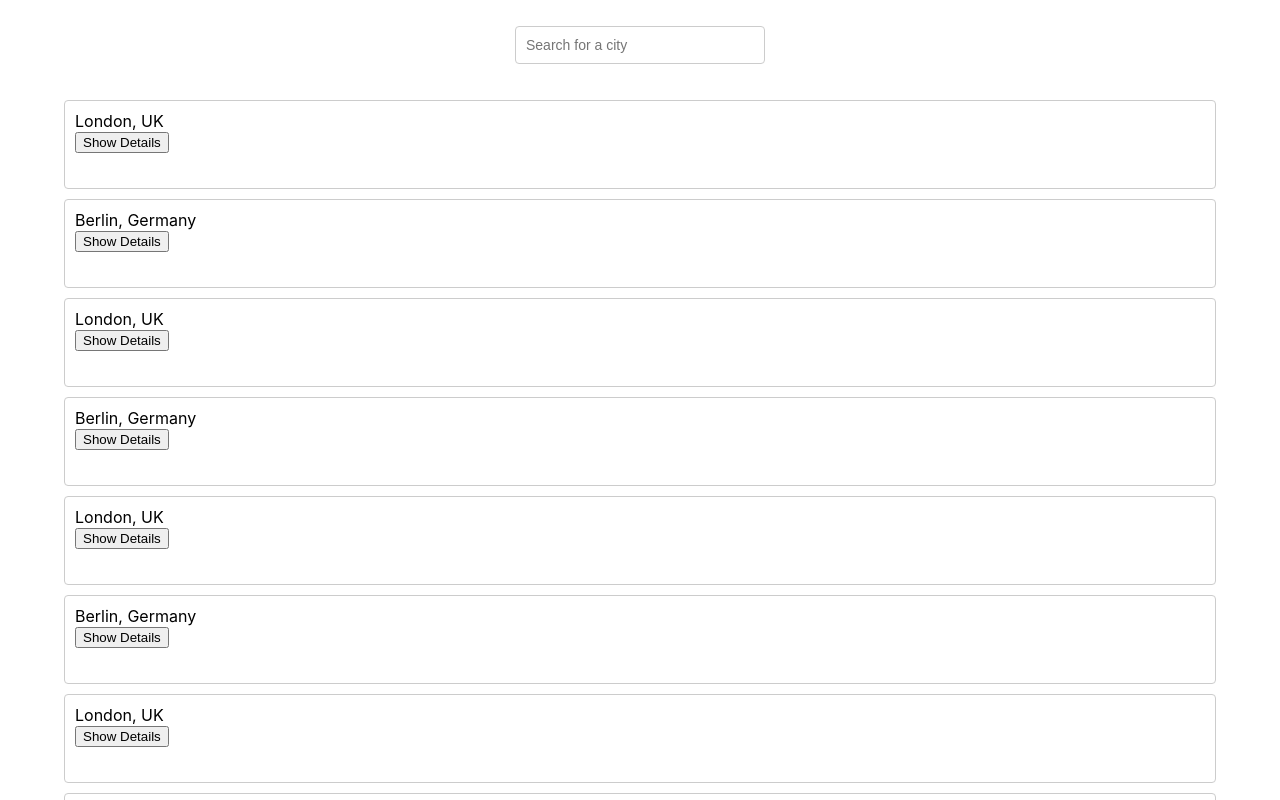
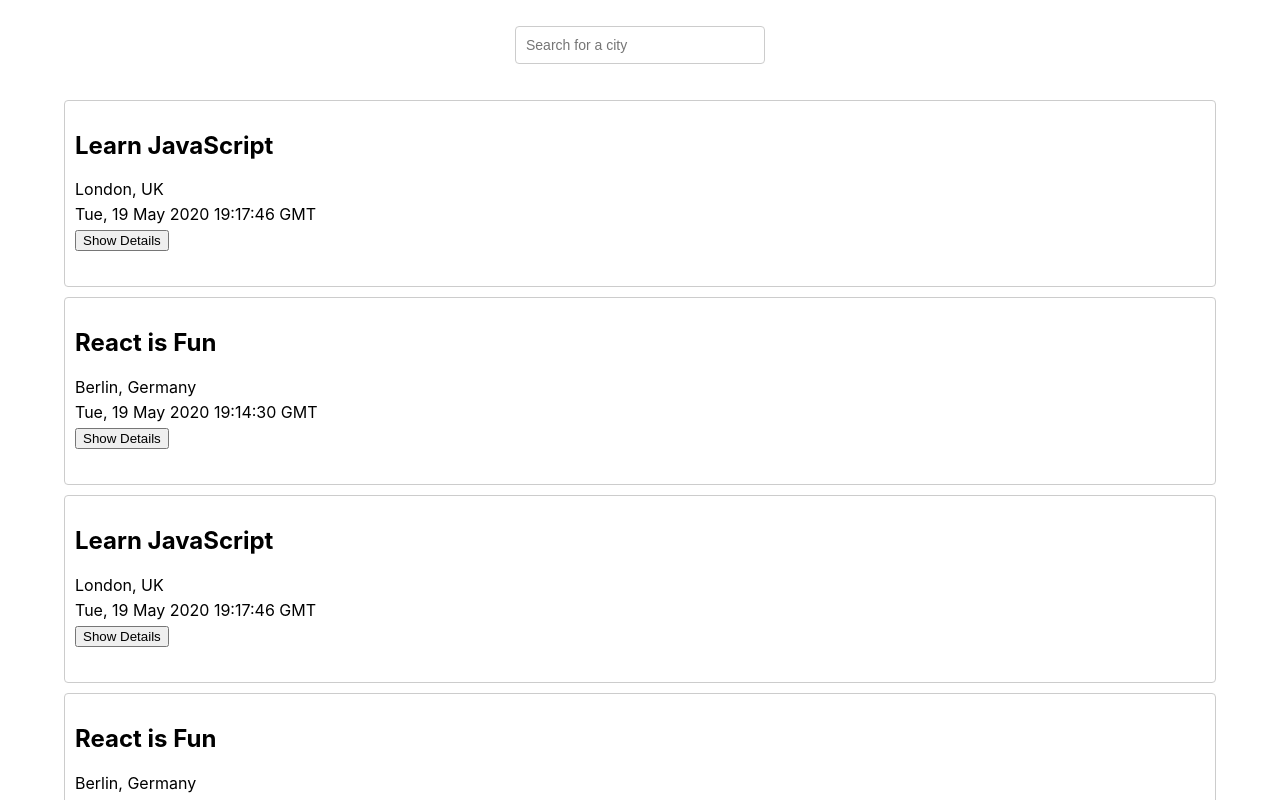
Before and after one commit to juli20008/Meet_App, a React (Create React App) app: page / in a window 1280 px wide. Shown: the top 800 px of the page. Built offline with nearby package versions, Linux system fonts and the light colour scheme.

Commit message:
small fix

```diff
--- a/src/components/Event.js
+++ b/src/components/Event.js
@@ -11,7 +11,9 @@ const Event = ({ event }) => {
 
   return (
     <div className="event" data-testid="event-item">
-      <li className="location">{event.location}</li>
+     <h2>{event && event.summary}</h2>
+     <li className="location">{event.location}</li>
+     <p>{event && (new Date(event.created)).toUTCString()}</p>
 
       {showDetails && (
         <div className="details-section" data-testid="details-section">
```
